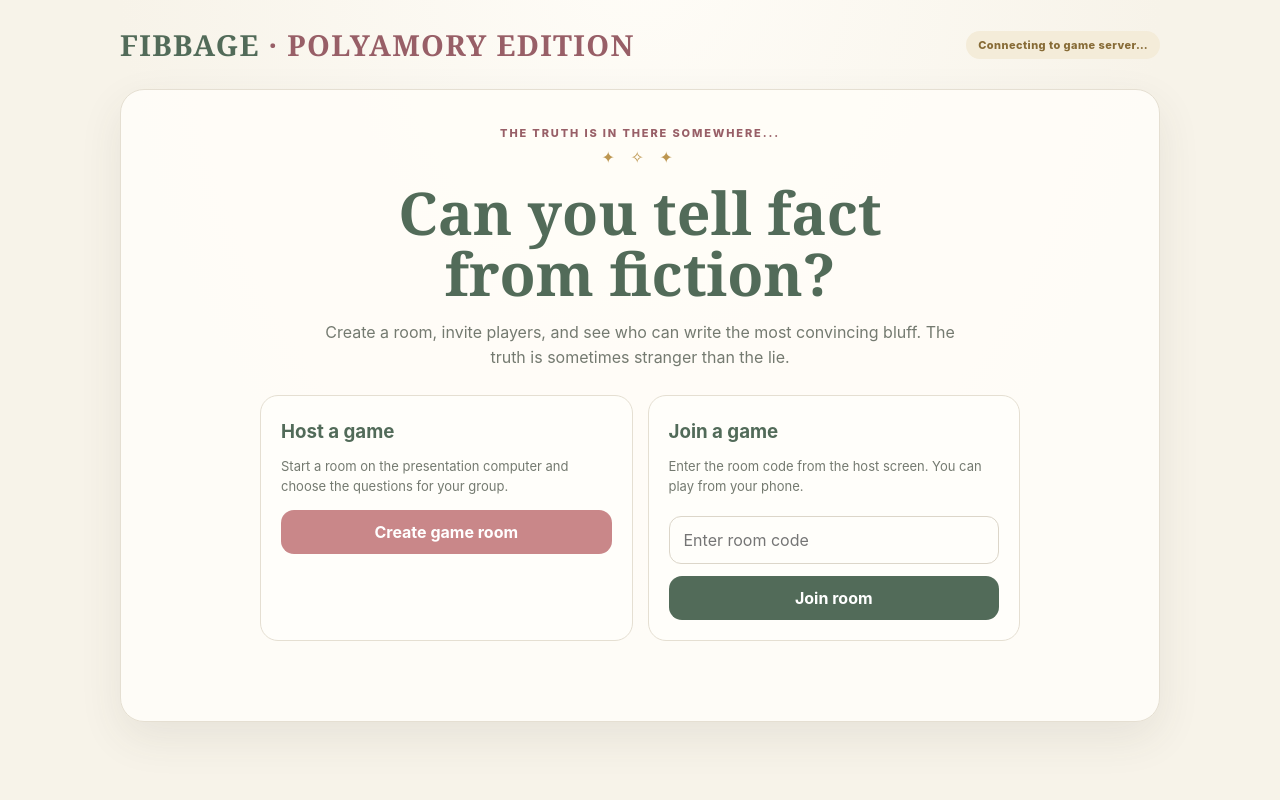
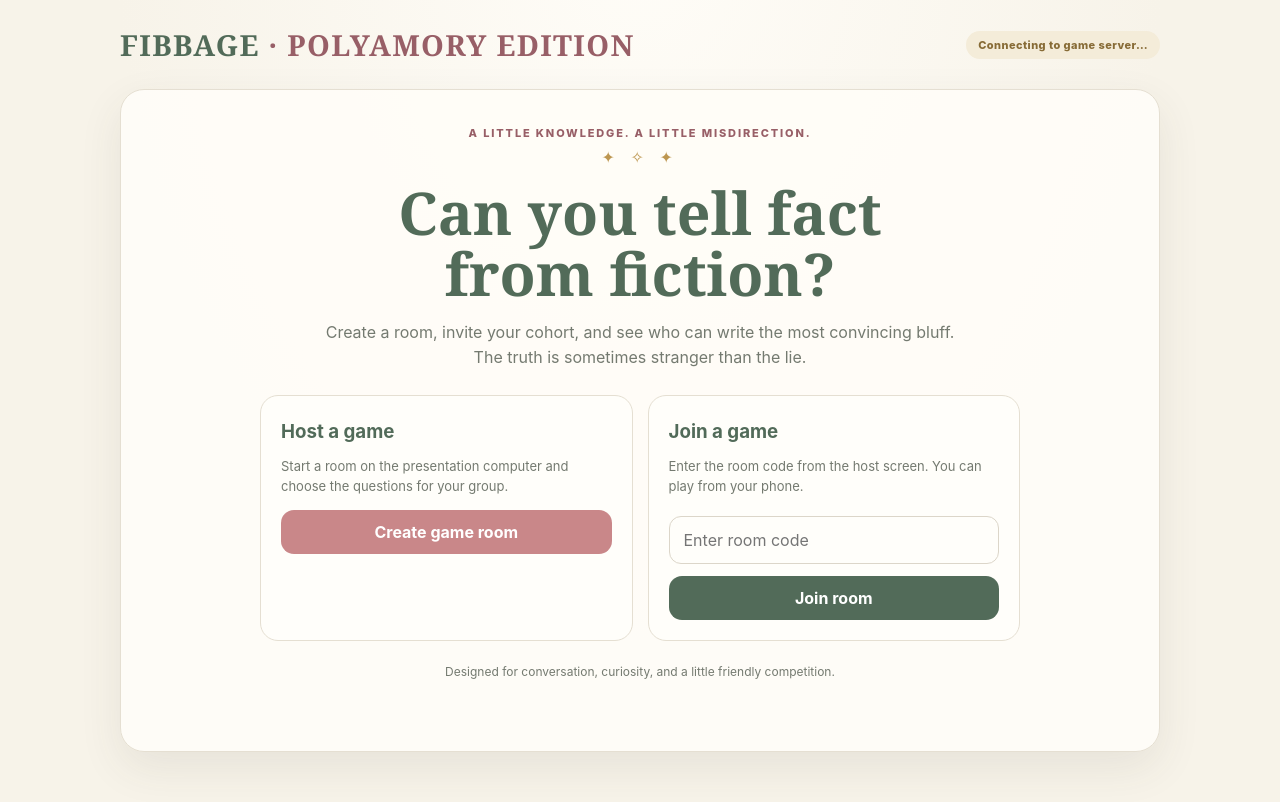
Before and after one commit to ckells2003/polyamory-fibbage, a plain HTML site: page index.html in a window 1280 px wide. Drawn offline with Linux system fonts and the light colour scheme.

Commit message:
Update index.html

```diff
--- a/index.html
+++ b/index.html
@@ -17,10 +17,10 @@
 <body><div class="wrap">
 <header class="top"><div><div class="brand">FIBBAGE <span>· POLYAMORY EDITION</span></div></div><div class="pill connection" id="connection">Connecting to game server…</div></header>
 <section id="setup" class="panel center">
- <div class="eyebrow">The truth is in there somewhere...</div><div class="ornament">✦ ✧ ✦</div>
- <h1>Can you tell fact<br>from fiction?</h1><p class="lead">Create a room, invite players, and see who can write the most convincing bluff. The truth is sometimes stranger than the lie.</p>
+ <div class="eyebrow">A little knowledge. A little misdirection.</div><div class="ornament">✦ ✧ ✦</div>
+ <h1>Can you tell fact<br>from fiction?</h1><p class="lead">Create a room, invite your cohort, and see who can write the most convincing bluff. The truth is sometimes stranger than the lie.</p>
  <div class="grid" style="max-width:760px;margin:auto;text-align:left"><div class="choice-card"><h3>Host a game</h3><p>Start a room on the presentation computer and choose the questions for your group.</p><button id="createRoom" class="pink">Create game room</button></div><div class="choice-card"><h3>Join a game</h3><p>Enter the room code from the host screen. You can play from your phone.</p><input id="joinCode" placeholder="Enter room code" maxlength="6" aria-label="Room code"><button id="goJoin">Join room</button></div></div>
- <p class="muted small" style="margin-top:22px"></p><div class="toast" id="setupMsg"></div>
+ <p class="muted small" style="margin-top:22px">Designed for conversation, curiosity, and a little friendly competition.</p><div class="toast" id="setupMsg"></div>
 </section>
 <section id="hostLobby" class="panel hidden">
  <div class="grid"><div class="center"><div class="subhead">Scan to join</div><div class="bigcode" id="roomCode">------</div><div id="qrcode" aria-label="QR code for joining the game"></div><p class="muted small" id="joinUrl"></p><div class="status-line" id="qrStatus"></div></div><div><div class="subhead">The gathering place</div><h2><span id="playerCount">0</span> / 14 players</h2><p class="muted small">Players will appear here as soon as they join.</p><div id="lobbyPlayers" class="grid"></div><div class="host-controls"><button id="startGame" class="pink" disabled>Start game</button><button class="secondary" id="closeRoom">Close room</button></div><div class="toast" id="lobbyMsg"></div></div></div>
```
